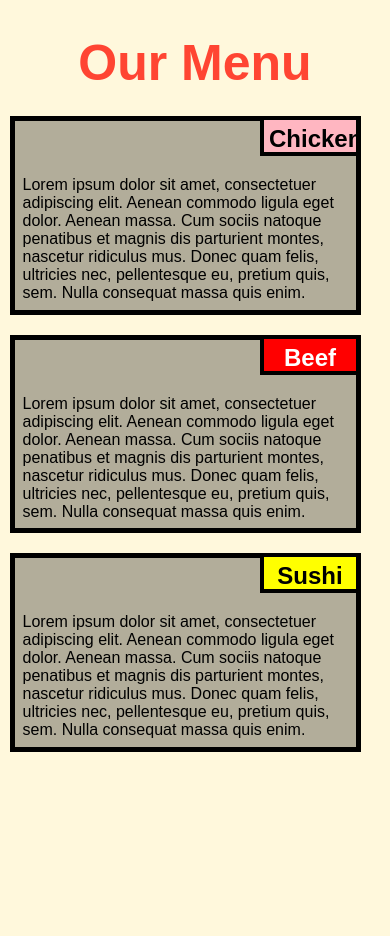
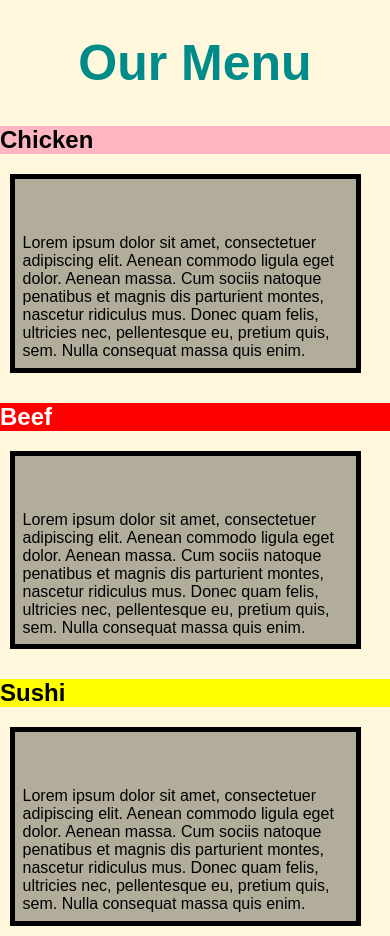
Before and after one commit to AhmetIsk/Coursera-HTML-CSS-and-Javascript-for-Web-Developers, a plain HTML site: page mod2_solution/index.html in a window 390 px wide. Before the commit the page ends 844 px from the top, so only its background shows below. Drawn offline with Linux system fonts and the light colour scheme.

Commit message:
Update style.css

```diff
--- a/mod2_solution/css/style.css
+++ b/mod2_solution/css/style.css
@@ -4,31 +4,30 @@
 }
 
 body{
-	margin: 0;
+  margin: 0;
 	padding: 0;
   background-color: #FFF8DC;
 }
 
 .row{
-  margin-top: 10%;
-  margin-bottom: 10%;
+  width: 100%;
 }
 
 h1 {
   margin-bottom: 15px;
   text-align: center;
-  color: #ff4532;
+  color: #008B8B;
   font-size: 50px;
 }
 
 
-.box{
+.boxes{
   width: 100%;
   overflow: none;
 }
 
 
-.boxes>h2{
+#boxes>h2{
   overflow: none;
   text-align: center;
   border: 4px solid black;
@@ -97,7 +96,7 @@ h1 {
   	float: left;
     width: 100%;
   }
-  .boxes>h2{
+  #boxes>h2{
     margin-right: 30px;
   }
 }
```
